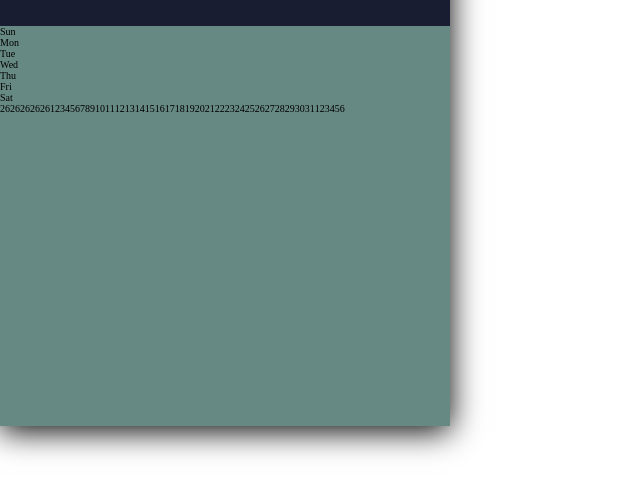
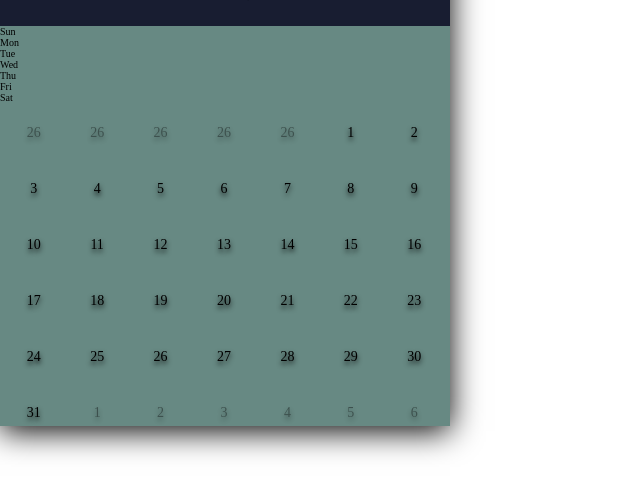
Before and after one commit to mergimshalaa/Calendar, a plain HTML site: page index.html in a window 1280 px wide. Shown: the part 94-588 px from the top of the page, without its empty margins (0-640 px from the left). Drawn offline with Linux system fonts and the light colour scheme; a script that the page names is missing.

Commit message:
finish styling calendar

```diff
--- a/style.css
+++ b/style.css
@@ -79,4 +79,31 @@ html {
     display: flex;
     width: 100%;
     flex-wrap: wrap;
+    padding: .2rem;
 }
+
+.days div:hover:not(.today) {
+    background-color: #88A47C;
+    border: .2rem solid black;
+    cursor: pointer;
+}
+
+.days div {
+    font-size: 1.4rem;
+    margin: .3rem;
+    width: calc(40.2rem/7);
+    height: 5rem;
+    text-shadow: 0 0.3rem .5rem black;
+    display: flex;
+    justify-content: center;
+    align-items: center;
+    transition: background-color 0.2s;
+}
+
+.previous-date, .nextDate {
+    opacity: .4;
+}
+
+.today {
+    background-color: #88A47C;
+}
```
